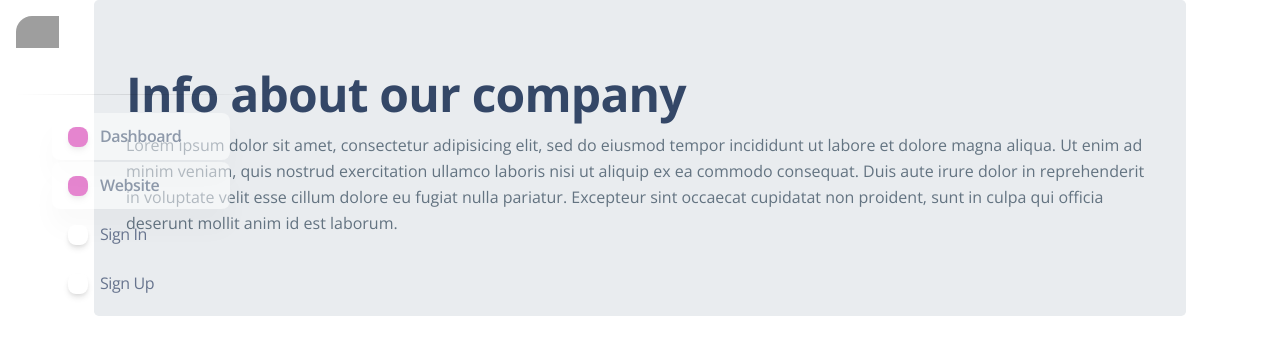
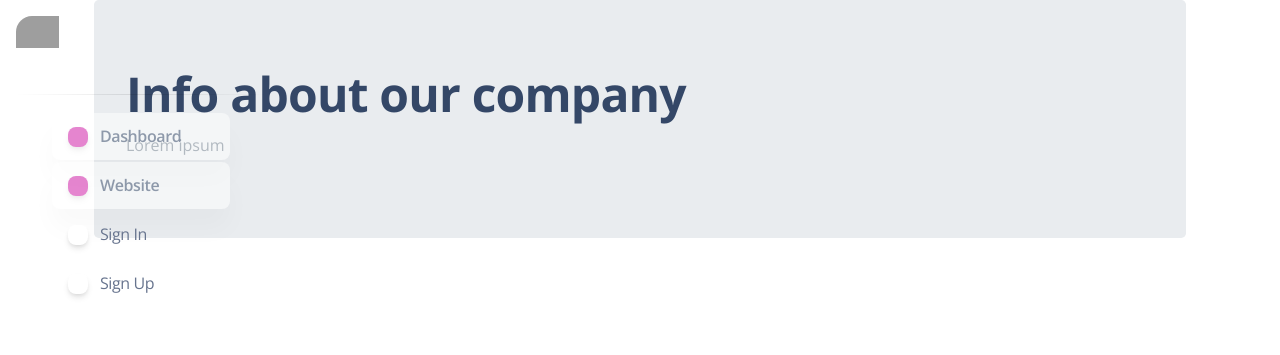
Before and after one commit to raymondvaughanwilliams/movieticket, a Flask app: page / in a window 1280 px wide. Shown: the top 355 px of the page. Run offline with Flask 2, Linux system fonts and the light colour scheme; a user stored in the database is signed in; some libraries are stand-ins or nearby versions; grey boxes are pictures that could not be loaded.

Commit message:
info page change

```diff
--- a/structure/templates/info.html
+++ b/structure/templates/info.html
@@ -2,7 +2,7 @@
 {% block content %}
   <div class="jumbotron">
     <h1>Info about our company</h1>
-    <p>Lorem ipsum dolor sit amet, consectetur adipisicing elit, sed do eiusmod tempor incididunt ut labore et dolore magna aliqua. Ut enim ad minim veniam, quis nostrud exercitation ullamco laboris nisi ut aliquip ex ea commodo consequat. Duis aute irure dolor in reprehenderit in voluptate velit esse cillum dolore eu fugiat nulla pariatur. Excepteur sint occaecat cupidatat non proident, sunt in culpa qui officia deserunt mollit anim id est laborum.</p>
+    <p>Lorem ipsum </p>
     {% for data in faq %}
 
 
```
